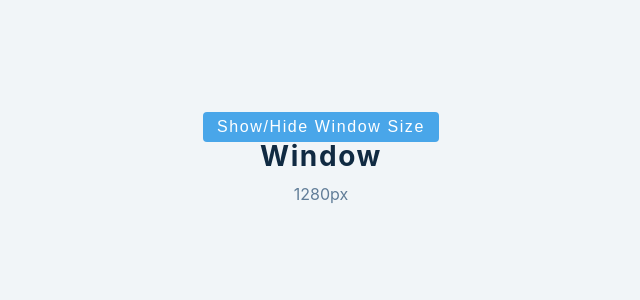
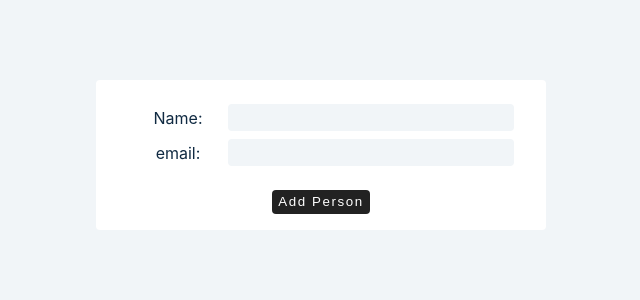
Before and after one commit to uriel197/advanced-react, a React (Create React App) app: page / in a window 1280 px wide. Shown: the top 300 px of the page, without its empty margins (319-959 px from the left). Built offline with nearby package versions, Linux system fonts and the light colour scheme.

Commit message:
Controlled inputs in forms

```diff
--- a/src/App.js
+++ b/src/App.js
@@ -1,5 +1,5 @@
 import React from "react";
-import Start from "./tutorials/conditional-rendering/show-hide";
+import Start from "./tutorials/forms/controlled-inputs";
 
 function App() {
   return (
--- /dev/null
+++ b/src/tutorials/forms/controlled-inputs.js
@@ -0,0 +1,78 @@
+import React, { useState } from "react";
+// JS
+// const input = document.getElementById('myText');
+// const inputValue = input.value
+// React
+// value, onChange
+
+const ControlledInputs = () => {
+  const [firstName, setFirstName] = useState("");
+  const [email, setEmail] = useState("");
+  const [people, setPeople] = useState([]);
+
+  const handleSubmit = (e) => {
+    e.preventDefault();
+    if (firstName && email) {
+      const person = { id: new Date().getTime().toString(), firstName, email };
+      setPeople([...people, person]); /* 1 */
+      setFirstName("");
+      setEmail("");
+    } else console.log("empty values");
+  };
+
+  return (
+    <>
+      <article>
+        <form className="form" onSubmit={handleSubmit}>
+          <div className="form-control">
+            <label htmlFor="firstName">Name: </label>
+            <input
+              type="text"
+              id="firstName"
+              name="firstName"
+              value={firstName}
+              onChange={(e) => setFirstName(e.target.value)}
+            />
+          </div>
+          <div className="form-control">
+            <label htmlFor="email">email: </label>
+            <input
+              type="text"
+              id="email"
+              name="email"
+              value={email}
+              onChange={(e) => setEmail(e.target.value)}
+            />
+          </div>
+          <button type="submit">add person</button>
+        </form>
+
+        {/* 2 */}
+        {people.map((person) => {
+          const { id, firstName, email } = person;
+          return (
+            <div className="item" key={id}>
+              <h4>{firstName}</h4>
+              <p>{email}</p>
+            </div>
+          );
+        })}
+      </article>
+    </>
+  );
+};
+
+export default ControlledInputs;
+
+/********** COMMENTS ***********
+
+***1: another way to change the state is:
+
+      setPeople((people) => {
+        return [...people, person];
+      });
+
+***2: this code block is only added in order to render the persons inside people on the screen
+
+
+*/
```
Also changed, not shown: src/tutorials/forms/multiple-inputs.js (added, +12 -0 lines).
